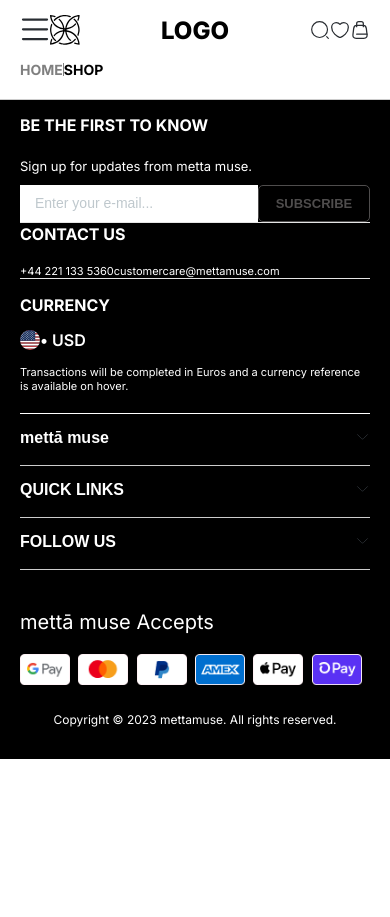
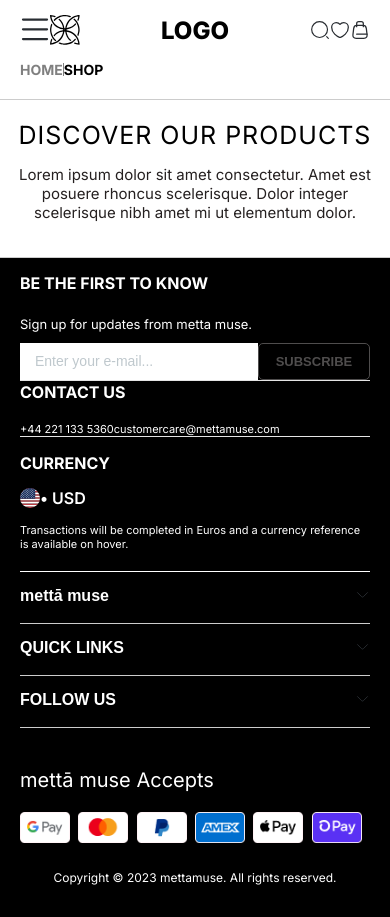
Before and after one commit to aljithkj02/Appscrip-task-Aljith, a Next.js app: page / in a window 390 px wide. Before the commit the page ends 844 px from the top, so only its background shows below. Built offline with nearby package versions, Linux system fonts and the light colour scheme.

Commit message:
Add Hero Section

```diff
--- a/src/app/page.js
+++ b/src/app/page.js
@@ -1,8 +1,8 @@
-import { Home } from "@/pages/Home";
+import Home from "@/pages/Home";
 
 
-export default function() {
+export default function () {
     return (
         <Home />
-  );
+    );
 }
--- /dev/null
+++ b/src/components/home/Hero.jsx
@@ -0,0 +1,12 @@
+import './hero.css'
+
+export const Hero = () => {
+    return (
+        <section id="hero">
+            <div>
+                <h1>DISCOVER OUR PRODUCTS</h1>
+                <p>Lorem ipsum dolor sit amet consectetur. Amet est posuere rhoncus scelerisque. Dolor integer scelerisque nibh amet mi ut elementum dolor.</p>
+            </div>
+        </section>
+    )
+}
--- /dev/null
+++ b/src/components/home/hero.css
@@ -0,0 +1,44 @@
+#hero {
+    padding: 50px 0px;
+    border-bottom: 1px solid rgba(0, 0, 0, 0.2);
+}
+
+#hero div {
+    display: flex;
+    flex-direction: column;
+    width: 50%;
+    margin: auto;
+    text-align: center;
+}
+
+#hero div h1 {
+    margin: 0;
+    font-weight: 400;
+    font-size: 50px;
+    letter-spacing: 1px;
+}
+
+#hero div p {
+    font-weight: 400;
+    font-size: 17px;
+    color: #252020;
+}
+
+
+@media (max-width: 767px) {
+    #hero {
+        padding: 20px 0px;
+    }
+
+    #hero div {
+        width: 95%;
+    }
+
+    #hero div h1 {
+        font-size: 25px;
+    }
+
+    #hero div p {
+        font-size: 15px;
+    }
+}
--- a/src/pages/Home.jsx
+++ b/src/pages/Home.jsx
@@ -1,11 +1,15 @@
 import { Footer } from "@/components/common/Footer"
 import { Navbar } from "@/components/common/Navbar"
+import { Hero } from "@/components/home/Hero";
 
-export const Home = () => {
+const Home = () => {
     return (
         <>
             <Navbar />
+            <Hero />
             <Footer />
         </>
     )
 }
+
+export default Home;
```
